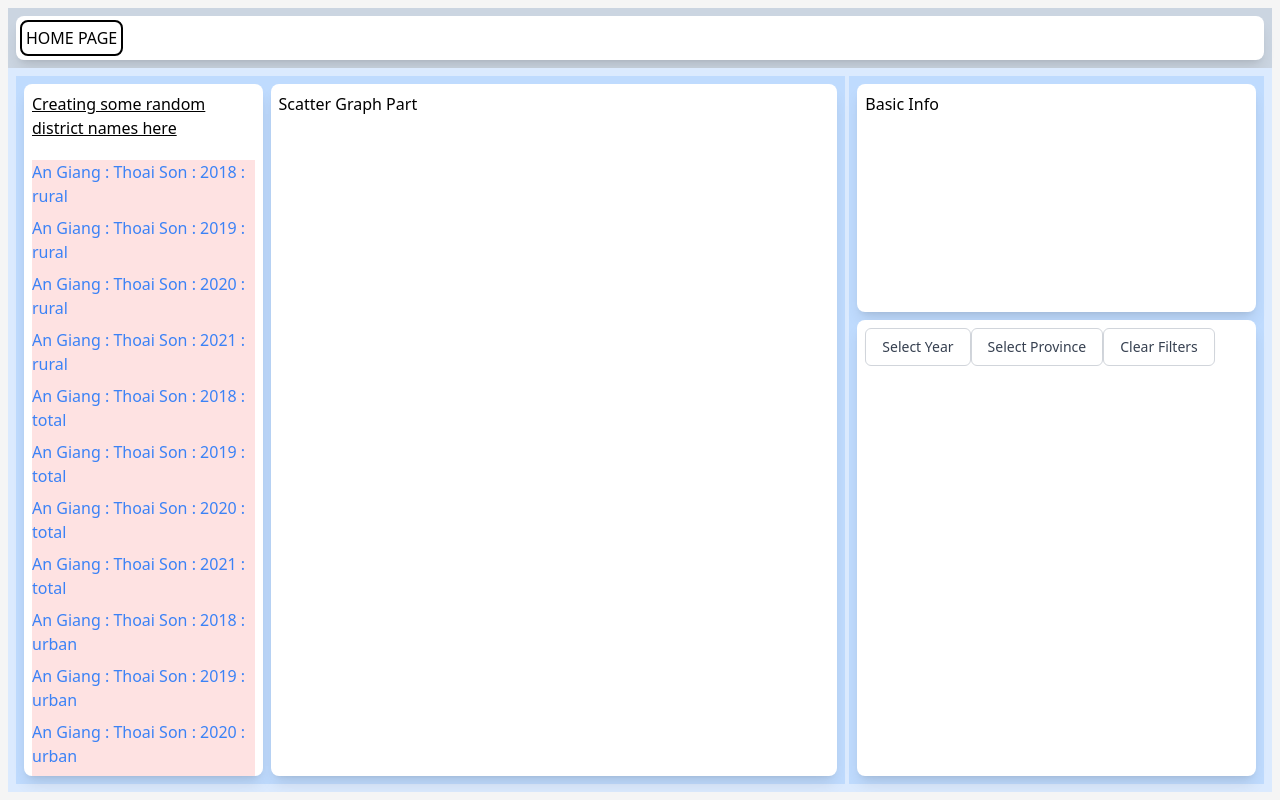
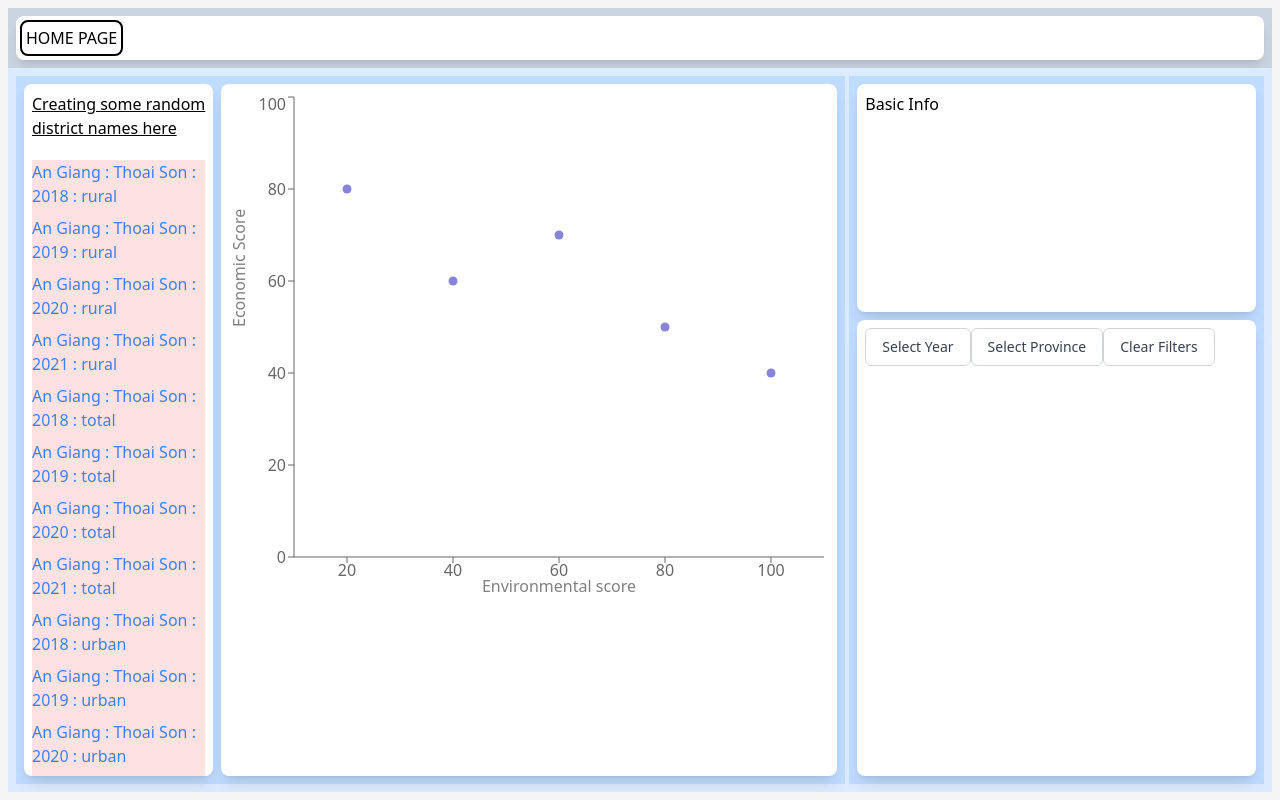
Before and after one commit to RobJJ/bdo-playground, a React (Create React App) app: page / in a window 1280 px wide. Built offline with nearby package versions, Linux system fonts and the light colour scheme.

Commit message:
rough version of scatter on homePage

```diff
--- /dev/null
+++ b/src/Components/HomePageComponents/HomePageScatterGraph-component.jsx
@@ -0,0 +1,36 @@
+import React from "react";
+import { ScatterChart, Scatter, XAxis, YAxis, Tooltip, Label } from "recharts";
+
+const data = [
+  { x: 20, y: 80 },
+  { x: 40, y: 60 },
+  { x: 60, y: 70 },
+  { x: 80, y: 50 },
+  { x: 100, y: 40 },
+];
+
+const ScatterGraph = () => {
+  return (
+    <ScatterChart width={600} height={500} data={data}>
+      <XAxis
+        dataKey="x"
+        label={{
+          value: "Environmental score",
+          position: "insideBottom",
+          offset: -5,
+        }}
+      />
+
+      <YAxis
+        label={{ value: "Economic Score", angle: -90, position: "insideLeft" }}
+        dataKey="y"
+        ticks={[0, 20, 40, 60, 80, 100]}
+      />
+
+      <Tooltip />
+      <Scatter dataKey="y" fill="#8884d8" />
+    </ScatterChart>
+  );
+};
+
+export default ScatterGraph;
--- a/src/Pages/HomePage-page.jsx
+++ b/src/Pages/HomePage-page.jsx
@@ -5,6 +5,7 @@ import FilterButtonYear from "../Components/FilterButtons/FilterButtonYear-compo
 import { v4 as uuidv4 } from "uuid";
 import FilterButtonProvince from "../Components/FilterButtons/FilterButtonProvince-component";
 import FilterButtonClearAll from "../Components/FilterButtons/FilterButtonClearAll-component";
+import ScatterGraph from "../Components/HomePageComponents/HomePageScatterGraph-component";
 //
 //
 function HomePage(params) {
@@ -60,7 +61,7 @@ function HomePage(params) {
           </div>
         </div>
         <div className="w-full bg-white rounded-lg shadow-lg p-2">
-          Scatter Graph Part
+          <ScatterGraph />
         </div>
       </div>
       {/* Info area - 2 pieces */}
```
